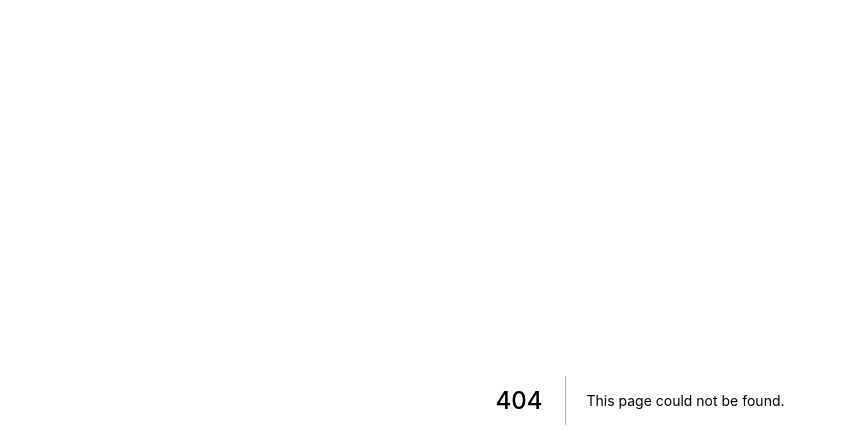
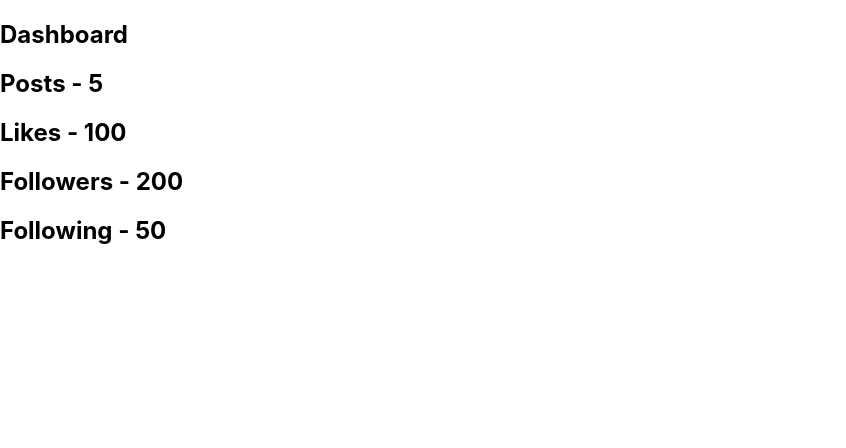
Before and after one commit to manisha6700/NextPreRendering, a Next.js app in the folder pre-rendering/: page /dashboard in a window 1280 px wide. Before the commit this address had no page. Shown: the top 448 px of the page, without its empty margins (0-846 px from the left). Built offline with nearby package versions, Linux system fonts and the light colour scheme; data requests are answered from the project's data file.

Commit message:
Client-side data fetching and SWR

```diff
--- a/pre-rendering/db.json
+++ b/pre-rendering/db.json
@@ -1,4 +1,10 @@
 {
+    "dashboard": {
+        "posts": 5,
+        "likes": 100,
+        "followers":200,
+        "following":50
+    },
     "news": [
         {
             "id":1,
--- a/pre-rendering/package.json
+++ b/pre-rendering/package.json
@@ -13,7 +13,8 @@
     "json-server": "^0.17.0",
     "next": "12.3.0",
     "react": "18.2.0",
-    "react-dom": "18.2.0"
+    "react-dom": "18.2.0",
+    "swr": "^1.3.0"
   },
   "devDependencies": {
     "eslint": "8.23.0",
--- /dev/null
+++ b/pre-rendering/pages/dashboard.js
@@ -0,0 +1,33 @@
+import {useState,useEffect} from 'react'
+
+function Dashboard(){
+
+    const [isLoading, setIsLoading] = useState(true)
+    const [dashboardData, setDashboardData] = useState(null)
+
+    useEffect(()=>{
+        async function fetchDashboardData() {
+            const response = await fetch("http://localhost:4000/dashboard")
+            const data = await response.json()
+            setDashboardData(data)
+            setIsLoading(false)
+        }
+        fetchDashboardData()
+    },[])
+
+    if(isLoading){
+        return <h2>Loading...</h2>
+    }
+
+    return (
+        <div>
+            <h2>Dashboard</h2>
+            <h2>Posts - {dashboardData.posts}</h2>
+            <h2>Likes - {dashboardData.likes}</h2>
+            <h2>Followers - {dashboardData.followers}</h2>
+            <h2>Following - {dashboardData.following}</h2>
+        </div>
+    )
+}
+
+export default Dashboard
```
Also changed, not shown: pre-rendering/pages/dashboard-swr.js (added, +28 -0 lines), 1 other file (tests, documents, lock files or other folders).
